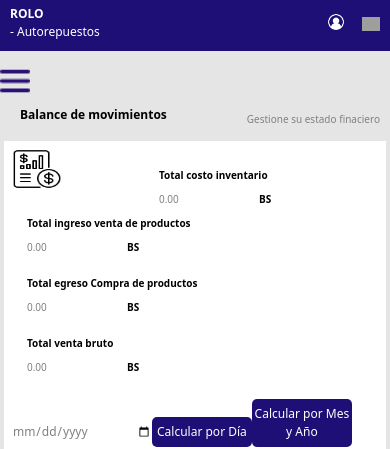
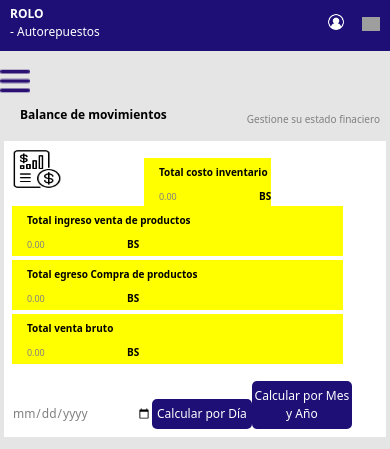
Before and after one commit to Eric2609/rolocars-app, a Next.js app: page /inicio/informe in a window 390 px wide. Shown: the top 449 px of the page. Built offline with nearby package versions, Linux system fonts and the light colour scheme; no server answers; grey boxes are pictures that could not be loaded.

Commit message:
Update informe.css

```diff
--- a/app/inicio/informe/informe.css
+++ b/app/inicio/informe/informe.css
@@ -224,13 +224,14 @@
   .neto,
   .contenedor_data {
     border-left: none;
-    margin: 5px 0;
+    margin: 2px 0;
+    background-color:yellow;
   }
 
   .datos_input {
     width: 100%;
     max-width: 100px;
-    font-size: 10px;
+    font-size: 9px;
   }
 
   .formingresos {
```
